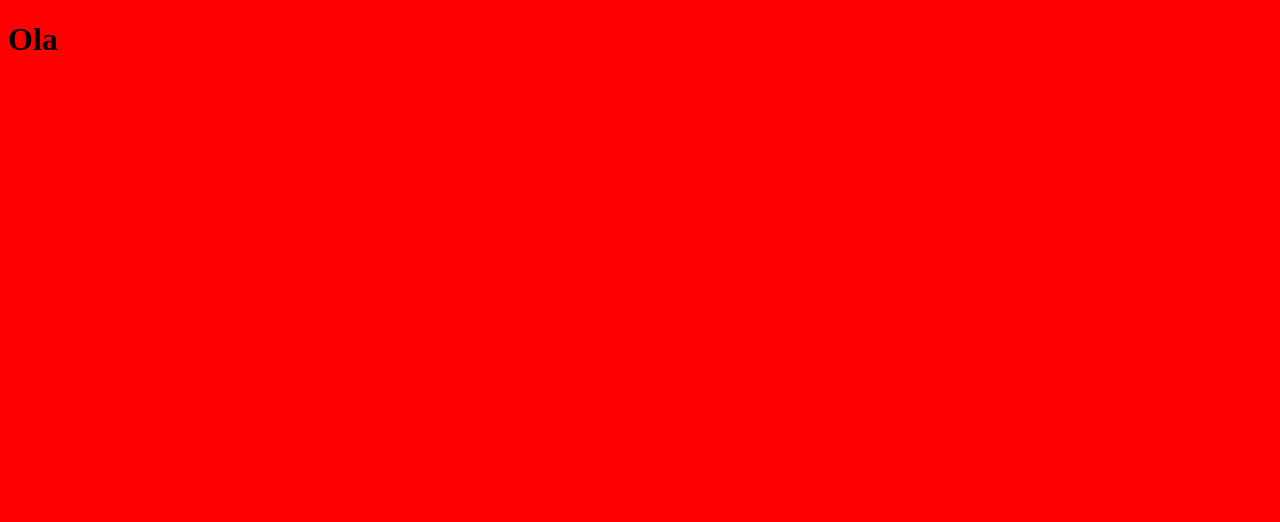
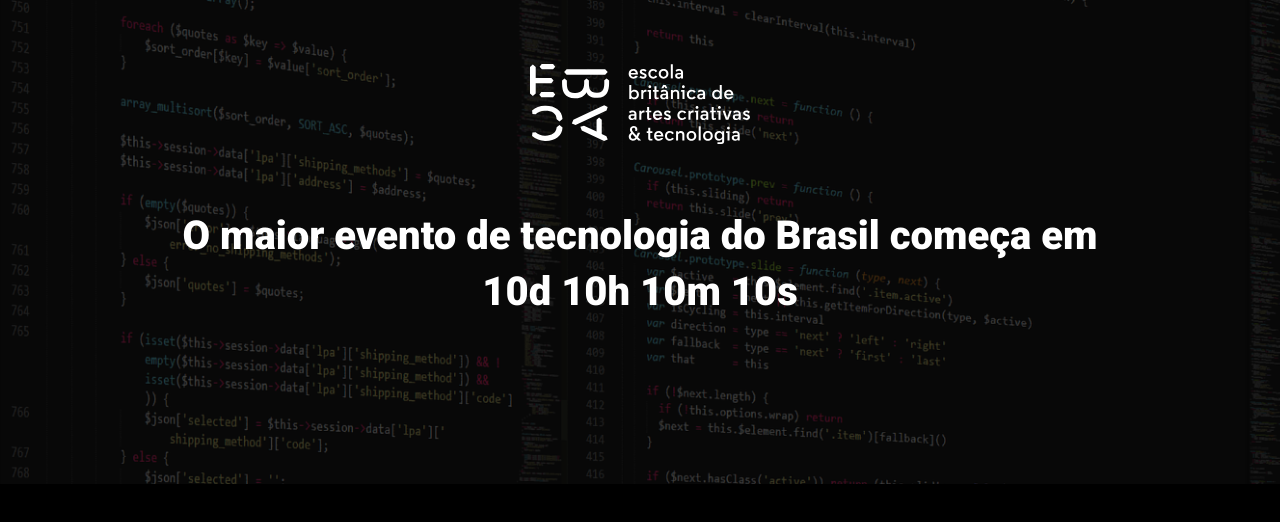
Before and after one commit to RayraCMota/ebac_talks, a website built with Parcel: page src/index.html in a window 1280 px wide. Built offline with nearby package versions, Linux system fonts and the light colour scheme.

Commit message:
produção hero

```diff
--- a/package.json
+++ b/package.json
@@ -12,6 +12,7 @@
   "description": "",
   "devDependencies": {
     "@parcel/transformer-sass": "^2.12.0",
-    "parcel": "^2.12.0"
+    "parcel": "^2.12.0",
+    "sharp": "^0.31.3"
   }
 }
--- a/sharp.config.json
+++ b/sharp.config.json
@@ -0,0 +1,5 @@
+{
+    "png":{
+        "quality":75
+    }
+}
--- a/src/index.html
+++ b/src/index.html
@@ -5,9 +5,20 @@
     <meta name="viewport" content="width=device-width, initial-scale=1.0">
     <title>landing Page Parcel</title>
     <link rel="stylesheet" href="styles/main.scss">
+    <link rel="preconnect" href="https://fonts.googleapis.com">
+<link rel="preconnect" href="https://fonts.gstatic.com" crossorigin>
+<link href="https://fonts.googleapis.com/css2?family=Roboto:ital,wght@0,100;0,300;0,400;0,500;0,700;0,900;1,100;1,300;1,400;1,500;1,700;1,900&display=swap" rel="stylesheet">
 </head>
 <body>
-    <h1>Ola</h1>
+    <header class="hero">
+        <div class="container">
+            <img class="hero__logo" src="./images/ebac_logo.svg" alt="EBAC">
+            <p  class="hero__text">O maior evento de tecnologia do Brasil começa em 10d 10h 10m 10s</p>
+        </div>
+    </header>
+    <section class="info">
+
+    </section>
     <script src="scripts/main.js"></script>
 </body>
 </html>
--- /dev/null
+++ b/src/styles/_hero.scss
@@ -0,0 +1,52 @@
+.hero{
+    padding-top: 64px;
+    padding-bottom: 100px;
+    background-image: url(../images/fundo.png);
+    background-repeat: no-repeat;
+    background-size: cover;
+    position: relative;
+
+    .container{
+        position: relative;
+    }
+
+    &::before{
+        position: absolute;
+        top: 0;
+        left: 0;
+        width: 100%;
+        height: 100%;
+        background-color: #000;
+        content: '';
+        opacity: .7;
+    }
+
+    &__text{
+        margin-top: 64px;
+        margin-bottom: 64px;
+        font-size: 40px;
+        line-height: 56px;
+        font-weight: 800;
+        text-align: center;
+    }
+
+    &__logo{
+        margin: 0 auto;
+        height: 80px;
+        display: block;
+    }
+
+    @media (max-width: 640px){
+        padding: 40px 0;
+
+        &__logo{
+            height: 40px;
+        }
+
+        &__text{
+            font-size: 22px;
+            line-height: 24px;
+            margin: 24px 0;
+        }
+    }
+}
--- a/src/styles/main.scss
+++ b/src/styles/main.scss
@@ -1,3 +1,24 @@
+
+@use 'hero';
 body{
-    background-color: red;
+    background-color: black;
+    font-family: Roboto, sans-serif;
+    color: #fff;
+    margin: 0;
+    padding: 0;
+    box-sizing: border-box;
 }
+
+.container{
+    max-width: 960px;
+    width: 100%;
+    margin: 0 auto;
+
+    @media (max-width: 640px){
+        max-width: 80%;
+    }
+
+    @media (max-width: 1024px){
+        max-width: 90%;
+    }
+}
```
Also changed, not shown: dist/index.html, dist/styles/main.css, 2 other files.
